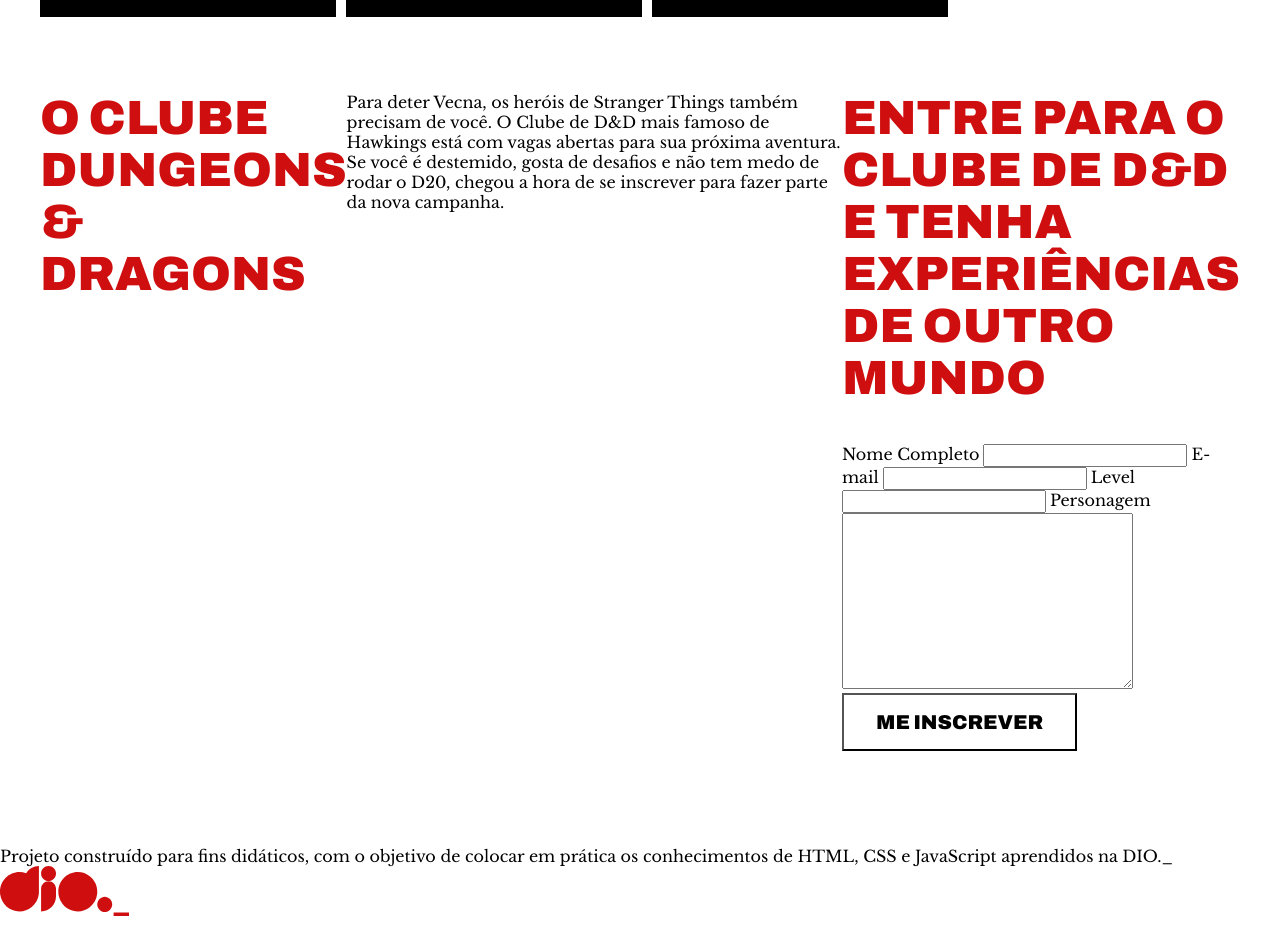
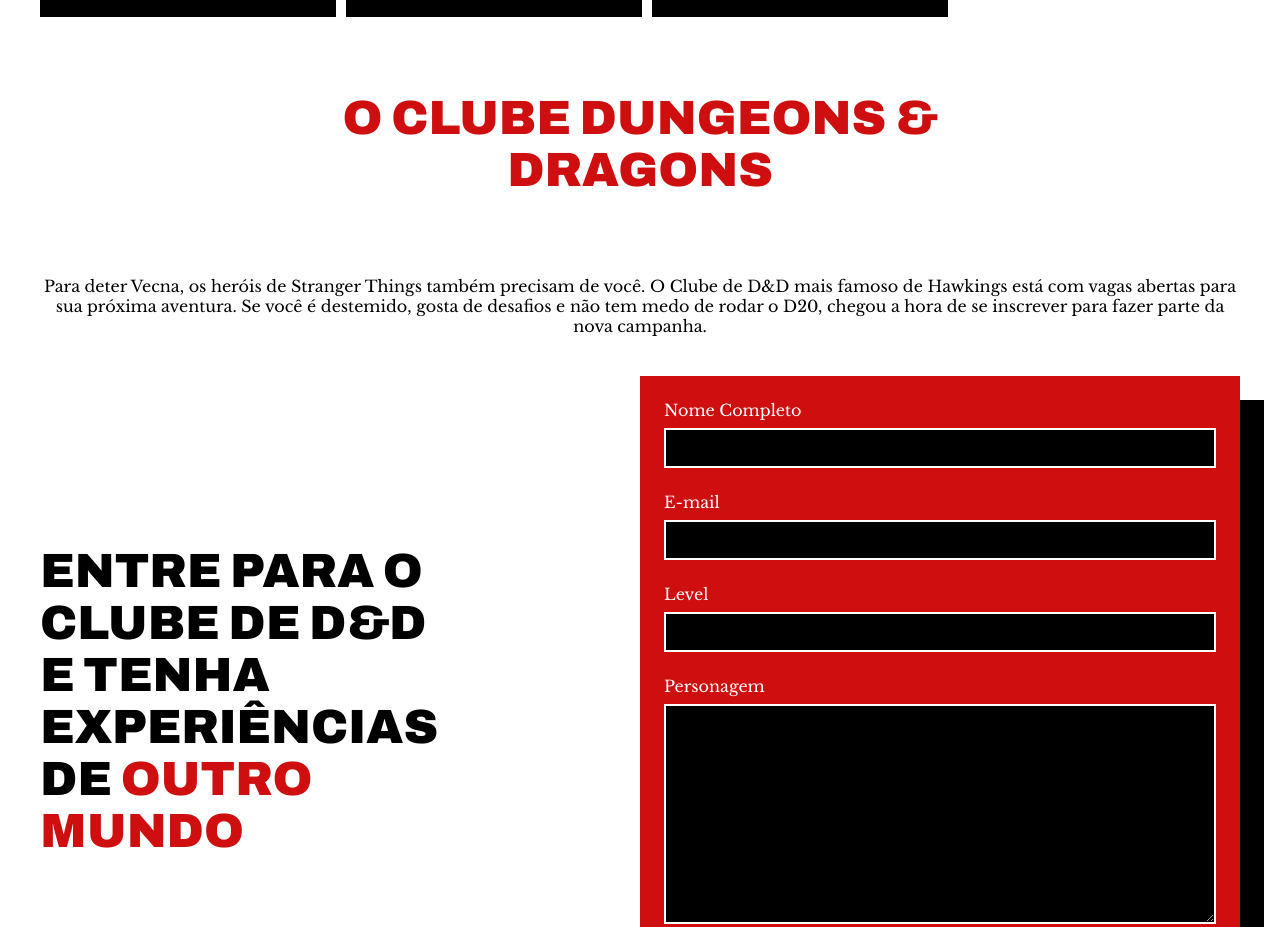
Before and after one commit to cecilialevenstein/upside-down-landing-page, a plain HTML site: page index.html in a window 1280 px wide. Shown: the part 2662-3589 px from the top of the page. Drawn offline with nearby package versions, Linux system fonts and the light colour scheme; a script that the page names is missing; a web font is replaced by a local one.

Commit message:
form done

```diff
--- a/assets/css/styles.css
+++ b/assets/css/styles.css
@@ -86,6 +86,25 @@
     text-transform: uppercase;
     cursor: pointer;
     transition: background 1s;
+}
+
+input, textarea {
+    border: 2px solid var(--primary-color-contrast);
+    background-color: var(--field-background-color);
+    color: var(--primary-color-contrast);
+    padding: 8px;
+    margin-bottom: 24px;
+    font-size: 1rem;
+}
+
+label {
+    margin-bottom: 8px;
+}
+
+input:focus-visible,
+textarea:focus-visible {
+    outline: none;
+    border-color: black;
 }
 
 /* header */
@@ -237,3 +256,76 @@
     object-fit: cover;
     border: 10px solid var(--highlight-color);
 }
+
+#section-form {
+    flex-direction: column;
+    align-items: center;
+    gap: 40px;
+    text-align: center;
+}
+
+#section-form h2 {
+    width: 600px;
+}
+
+#section-form .form-content h3 {
+    color: var(--highlight-color);
+    flex-basis: 30%;
+    text-align: left;
+    margin: 0;
+}
+
+
+#section-form .form-content h3 span {
+    color: var(--primary-color);
+}
+
+
+#section-form .form-content {
+    display: flex;
+    justify-content: space-between;
+    align-items: center;
+
+}
+
+
+#section-form .form-container {
+    flex-basis: 50%;
+    position: relative;
+}
+
+
+#section-form .form-container::after {
+    content: "";
+    background-color: var(--highlight-color);
+    width: 100%;
+    height: 100%;
+    position: absolute;
+    top: 24px;
+    left: 24px;
+    z-index: -1;
+}
+
+
+#section-form .form-container form{
+    display: flex;
+    flex-direction: column;
+    justify-content: center;
+    padding: 24px;
+    background-color: var(--primary-color);
+    color: var(--primary-color-contrast);
+    text-align: left;
+}
+
+#section-form .form-container form button {
+    border: none;
+    background-color: var(--field-background-color);
+    color: var(--primary-color-contrast);
+    max-width: 300px;
+    align-self: center;
+}
+
+#section-form .form-container form button:hover {
+    background-color: var(--primary-color-contrast);
+    color: var(--field-background-color);
+}
```
